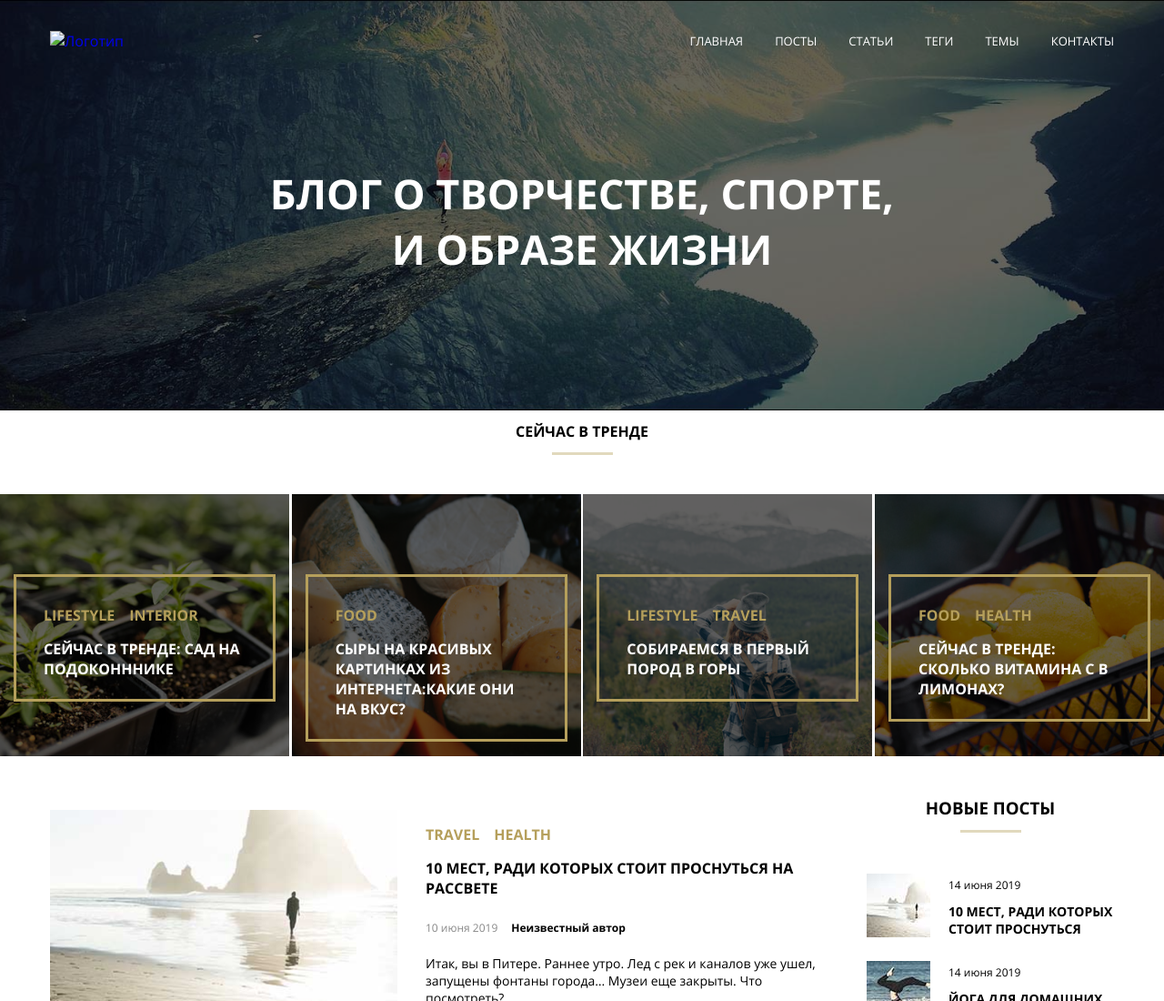
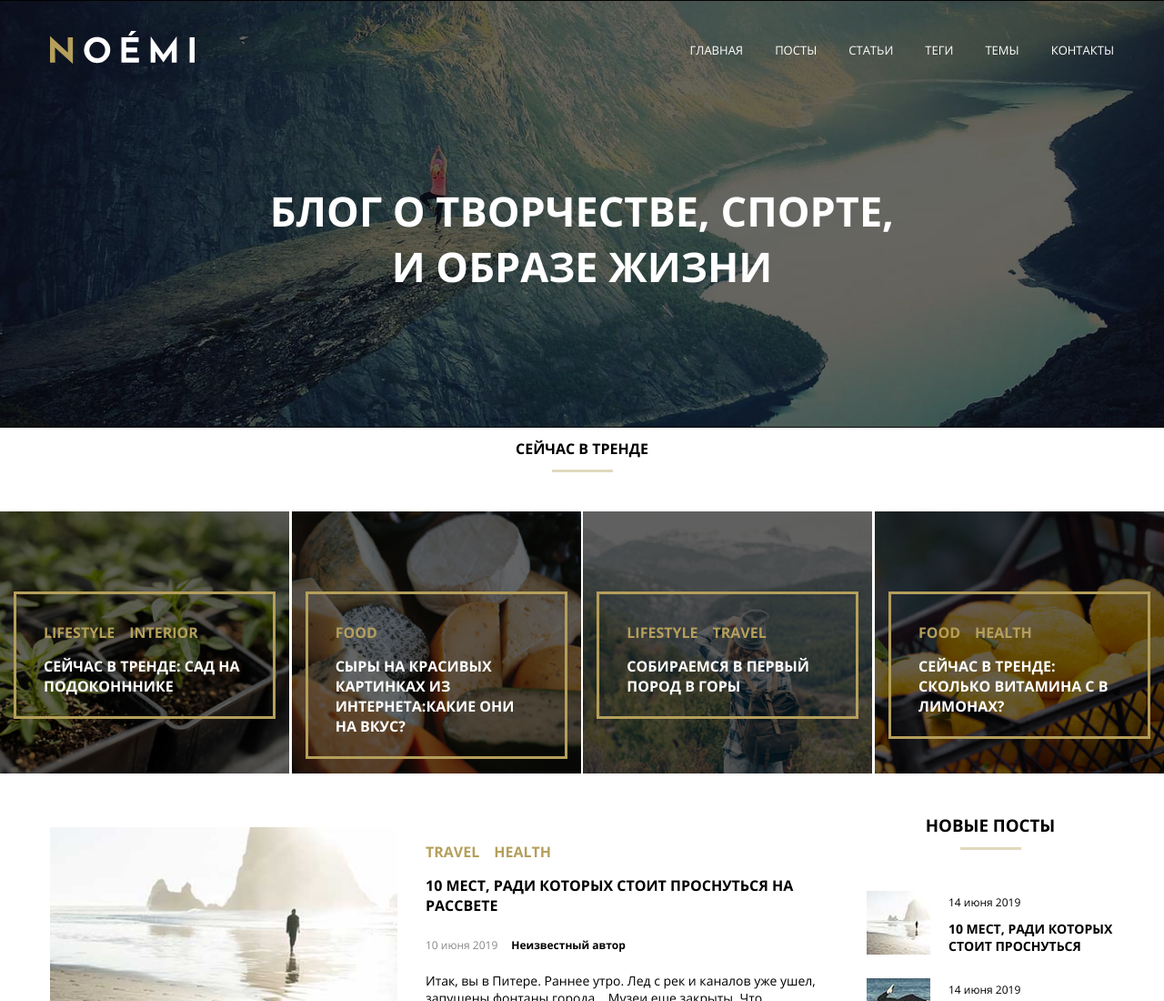
Before and after one commit to grachevmark/grachevmark.github.io, a plain HTML site: page index.html in a window 1280 px wide. Shown: the top 1100 px of the page at 91% size. Drawn offline with Linux system fonts and the light colour scheme; files whose address does not match are found by name.

Commit message:
Index.html

```diff
--- a/index.html
+++ b/index.html
@@ -12,7 +12,7 @@
             <div class="wrp__header width">
                 <div class="wrp__menu">
                     <div class="logo">
-                        <a class="link" href="https://grachevmark.github.io/#"><img src="./images/noemi-logo.svg" alt="Логотип" class="logo__img"></a>
+                        <a class="link" href="https://grachevmark.github.io/#"><img src="./svg/noemi-logo.svg" alt="Логотип" class="logo__img"></a>
                     </div>
                     <div class="menu">
                         <ul class="btn__close">
@@ -30,7 +30,7 @@
                         </ul>
                     </div>
                     <div class="logo__mobail">
-                        <a class="link"><img src="./images/noemi-logo.svg" alt="Логотип" class="logo__img"></a>
+                        <a class="link"><img src="./svg/noemi-logo.svg" alt="Логотип" class="logo__img"></a>
                     </div>
                 </div>
                 <div class="intro">
```
